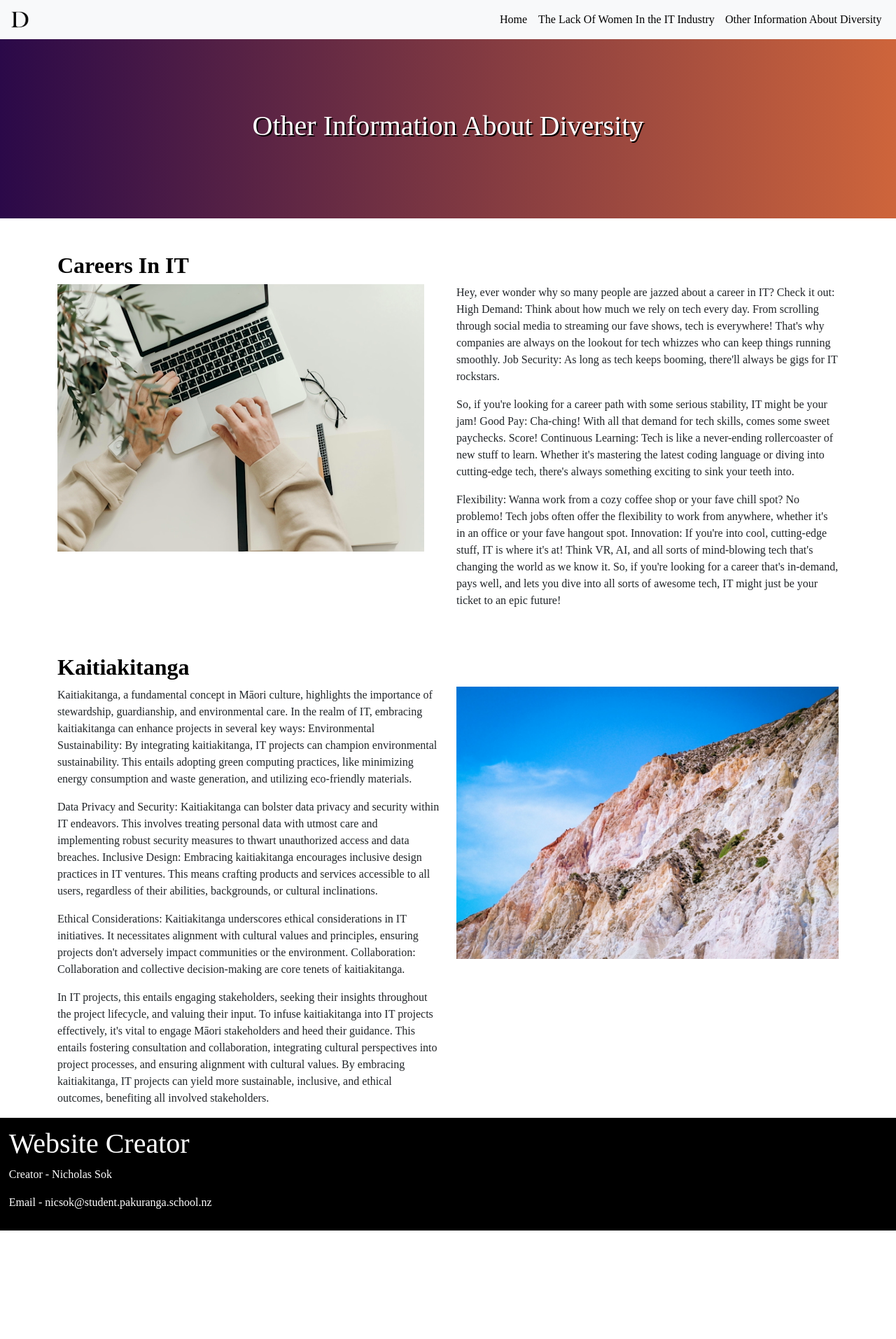
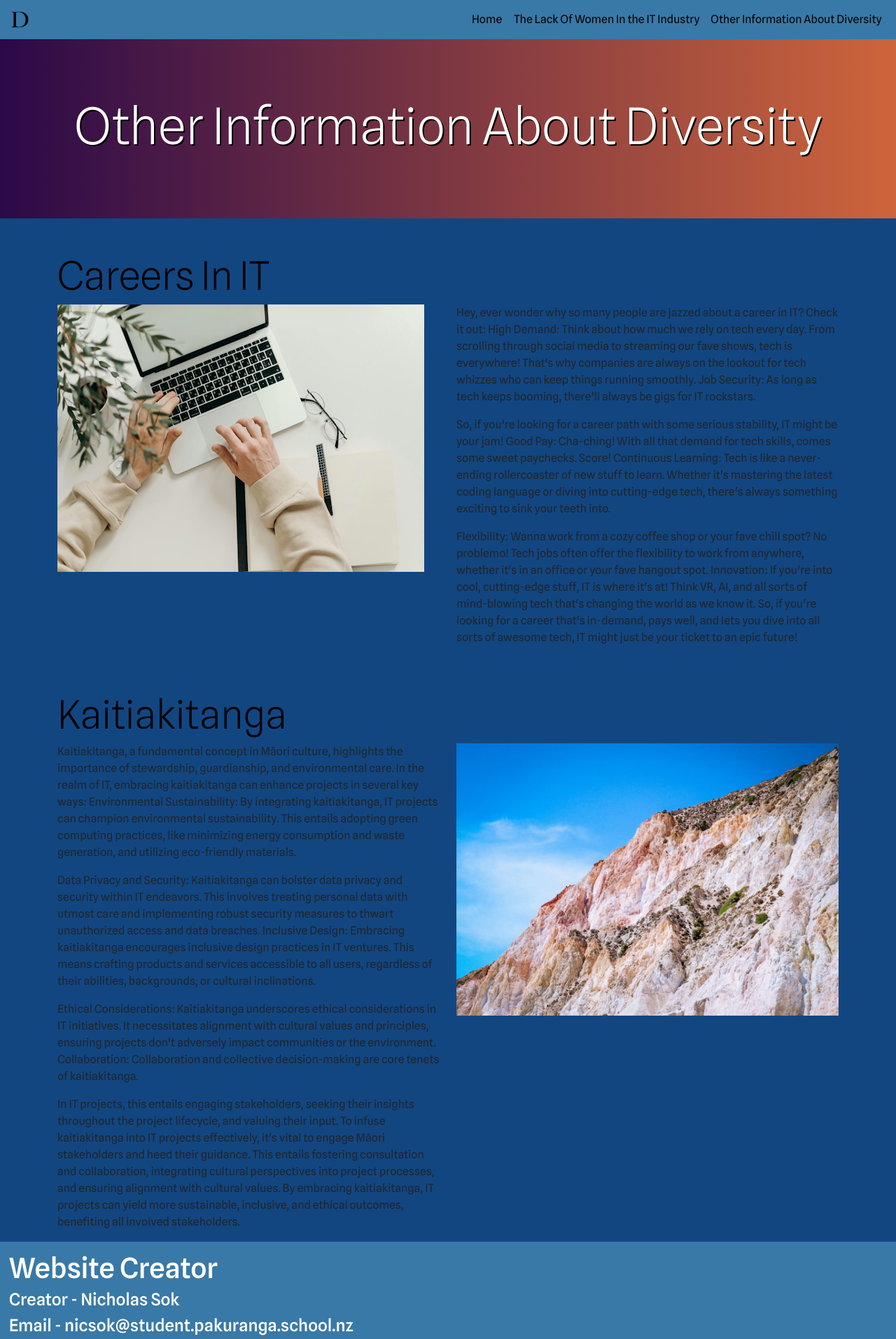
Before and after one commit to Wadicul12/Website-2024---Nicholas-Sok, a plain HTML site: page page_3.html in a window 1280 px wide. Shown: the whole page at 70% size. Before the commit the page ends 1758 px from the top, so only its background shows below. Drawn offline with nearby package versions, Linux system fonts and the light colour scheme.

Commit message:
Commit 4 For Date:16/03/24

```diff
--- a/page_3.html
+++ b/page_3.html
@@ -5,6 +5,9 @@
         <meta charset="UTF-8">
         <meta name="viewport" content="width=device-width, initial-scale=1.0">
         <link rel="stylesheet" href="https://cdnjs.cloudflare.com/ajax/libs/font-awesome/4.7.0/css/font-awesome.min.css">
+        <link rel="preconnect" href="https://fonts.googleapis.com">
+        <link rel="preconnect" href="https://fonts.gstatic.com" crossorigin>
+        <link href="https://fonts.googleapis.com/css2?family=Spline+Sans:wght@300..700&display=swap" rel="stylesheet">
         <link href="https://cdn.jsdelivr.net/npm/bootstrap@5.3.3/dist/css/bootstrap.min.css" rel="stylesheet">
         <script src="https://cdn.jsdelivr.net/npm/bootstrap@5.3.3/dist/js/bootstrap.bundle.min.js"></script>
         <link rel="stylesheet" href="Hover-master/css/hover-min.css">
@@ -42,8 +45,7 @@
         </nav>
 
         <!-- desktop navbar-->
-        <nav class="d-none d-sm-block">
-            <nav class="navbar navbar-expand-lg bg-body-tertiary">
+        <nav class="navbar navbar-expand-lg d-sm-block">
             <div class="container-fluid">
                 <img alt="Diversity Logo" src="Images/diversity_logo.png" class="img-fluid" width="32">
                 <button class="navbar-toggler" type="button" data-bs-toggle="collapse" data-bs-target="#navbarNav" aria-controls="navbarNav" aria-expanded="false" aria-label="Toggle navigation">
@@ -65,16 +67,15 @@
                 </div>
             </div>
         </nav>
-        </nav>
 
         <div class="main_text">
             <div class="main_title">
-                <h1>Other Information About Diversity</h1>
+                <h1 class="display-2">Other Information About Diversity</h1>
             </div>
             <div class="main_paragraphs">
                 <div class="container mt-5">
                     <div class="row d-flex align-item-center">
-                        <h2>Careers In IT</h2>
+                        <h2 class="display-4">Careers In IT</h2>
                         <div class="col-md-6">
                             <img src="Images/diversity_7.avif" alt="diverse_7" class="img-fluid">
                         </div>
@@ -104,7 +105,7 @@
                 </div>
                 <div class="container mt-5">
                     <div class="row d-flex align-item-center">
-                        <h2>Kaitiakitanga</h2>
+                        <h2 class="display-4">Kaitiakitanga</h2>
                         <div class="col-md-6">
                             <p>
                                 Kaitiakitanga, a fundamental concept in Māori culture, highlights the importance of stewardship, guardianship,
@@ -139,8 +140,8 @@
         </div>
         <footer>
             <h1>Website Creator</h1>
-            <p>Creator - Nicholas Sok</p>
-            <p>Email - nicsok@student.pakuranga.school.nz</p>
+            <h4>Creator - Nicholas Sok</h4>
+            <h4>Email - nicsok@student.pakuranga.school.nz</h4>
         </footer>
     </body>
 </html>
--- a/stylesheet.css
+++ b/stylesheet.css
@@ -13,14 +13,18 @@
 }
 
 body {
-    font-family: 'Times New Roman', Times, serif;
+    font-family: "Spline Sans", sans-serif;
     margin: 0;
     background-attachment: fixed;
 }
 
+.main_text {
+    background-color: rgb(18, 70, 129);
+}
+
 footer {
     padding: 1vw;
-    background-color: black;
+    background-color: rgb(57, 121, 167);
     width: 100%;
     height: auto;
     color: white;
@@ -31,9 +35,13 @@ h2 {
     color: black;
 }
 
+.navbar {
+    background-color: rgb(57, 121, 167);
+}
+
 @media (width < 576px) {
     .main_title {
-        margin-top: 10vw;
+        margin-top: 15vw;
         height: 30vw;
     }
 }
```
Also changed, not shown: index.html (+8 -7 lines), page_2.html (+8 -7 lines). Lines whose indentation alone changed are shown as unchanged.
